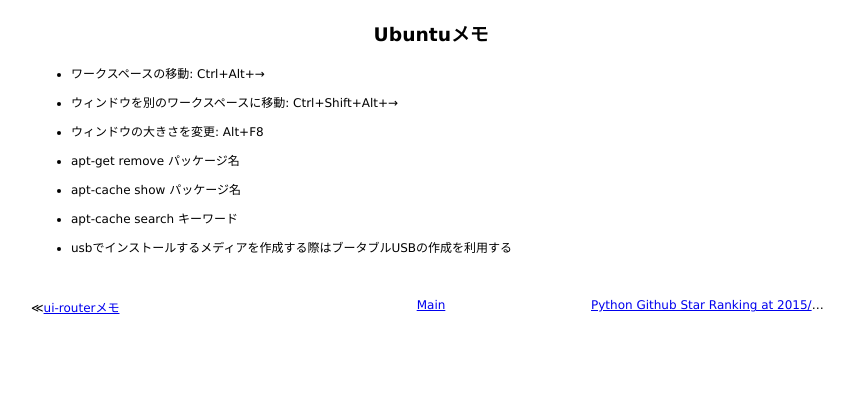
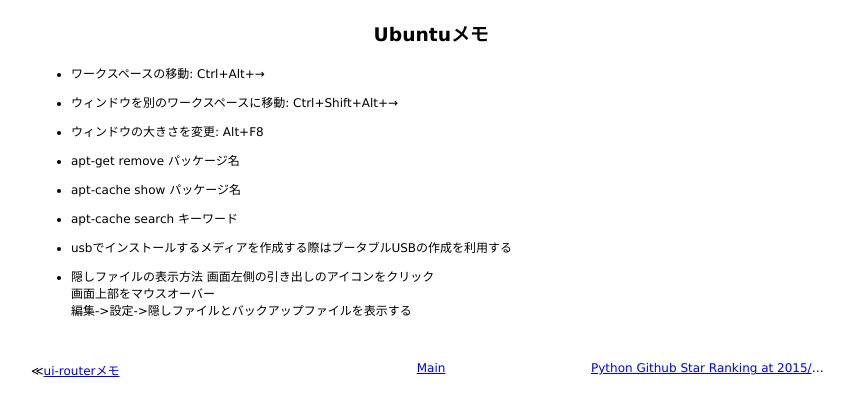
Before and after one commit to 38elements/38elements.github.com, a Jekyll site: the page built from _posts/2015-05-24-ubuntu.md, in a window 1280 px wide. Shown: the top 416 px of the page, without its empty margins (209-1052 px from the left). Built offline with Jekyll 4.4.1, drawn with Linux system fonts in a browser that asks for light colours.

Commit message:
Update 2015-05-24-ubuntu.md

```diff
--- a/_posts/2015-05-24-ubuntu.md
+++ b/_posts/2015-05-24-ubuntu.md
@@ -15,3 +15,8 @@ title: Ubuntuメモ
 * apt-cache search キーワード
 
 * usbでインストールするメディアを作成する際はブータブルUSBの作成を利用する
+
+* 隠しファイルの表示方法
+画面左側の引き出しのアイコンをクリック
+画面上部をマウスオーバー
+編集->設定->隠しファイルとバックアップファイルを表示する
```
